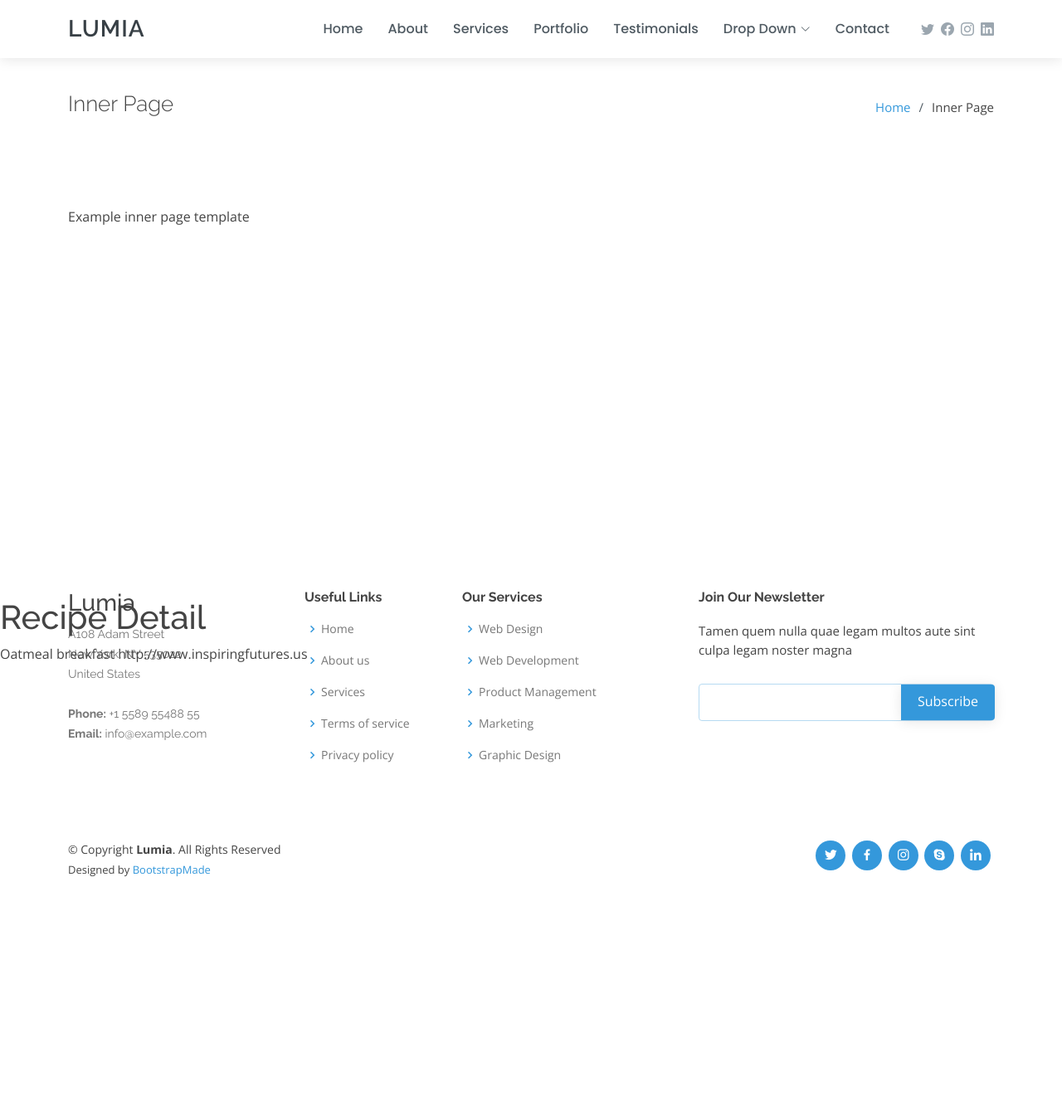
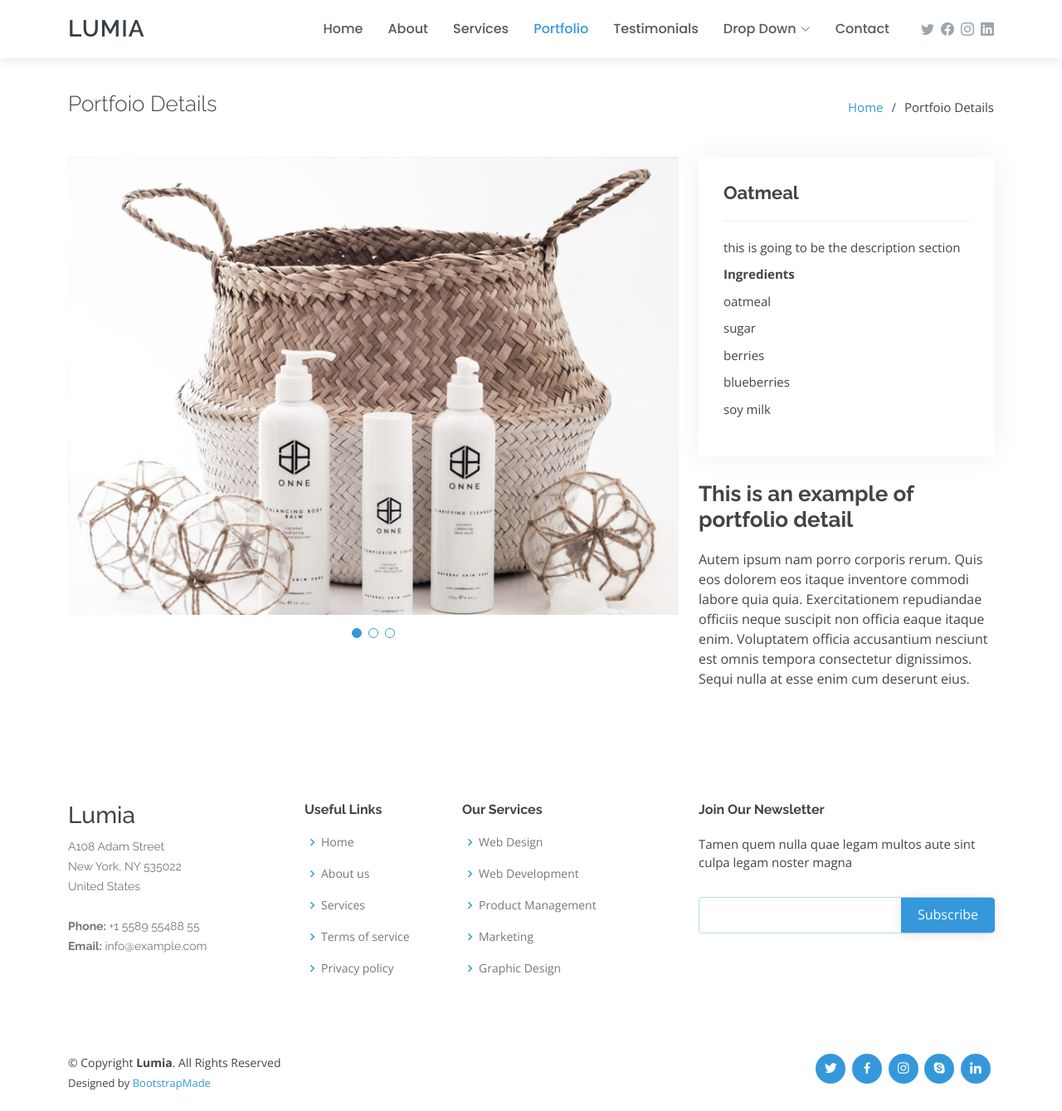
Before and after one commit to alba-molina-nyc/live_long_live_strong_fitness_project, a Django app: page /recipe/1/ in a window 1280 px wide. Shown: the whole page at 83% size. Before the commit the page ends 1057 px from the top, so only its background shows below. Run offline with Django 4.2, Linux system fonts and the light colour scheme; data comes from the database, SQL or seed files in the repository; some libraries are stand-ins or nearby versions.

Commit message:
recipe is populating

```diff
--- a/app_lllsf/models.py
+++ b/app_lllsf/models.py
@@ -127,7 +127,16 @@ class RecipeItem(models.Model):
     image = models.ImageField(upload_to='portfolio_images/')
     preview_link = models.URLField()
     description = models.TextField(blank=True)
-    ingredients = models.TextField(blank=True)
+    ingredient_1 = models.TextField(blank=True)
+    ingredient_2 = models.TextField(blank=True)
+    ingredient_3 = models.TextField(blank=True)
+    ingredient_4 = models.TextField(blank=True)
+    ingredient_5 = models.TextField(blank=True)
+    ingredient_6 = models.TextField(blank=True)
+    ingredient_7 = models.TextField(blank=True)
+    ingredient_8 = models.TextField(blank=True)
+    ingredient_9 = models.TextField(blank=True)
+    ingredient_10 = models.TextField(blank=True)
     paragraph_1 = models.TextField(blank=True)
     paragraph_2 = models.TextField(blank=True)
     paragraph_3 = models.TextField(blank=True)
--- a/app_lllsf/templates/blog_detail.html
+++ b/app_lllsf/templates/blog_detail.html
@@ -217,12 +217,10 @@
 </div>
 
 <!-- End Comments Form -->
+</div>
 
 
-
-
-
-          </div>
+<!-- TODO: figure out what you are going to do with this  -->
           <div class="col-md-3">
             <!-- ======= Sidebar ======= -->
             <div class="aside-block">
--- a/app_lllsf/templates/recipe_detail.html
+++ b/app_lllsf/templates/recipe_detail.html
@@ -1,3 +1,4 @@
+{% load static %}
 <!DOCTYPE html>
 <html lang="en">
 
@@ -5,26 +6,26 @@
   <meta charset="utf-8">
   <meta content="width=device-width, initial-scale=1.0" name="viewport">
 
-  <title>Inner Page - Lumia Bootstrap Template</title>
+  <title>Portfolio Details - Lumia Bootstrap Template</title>
   <meta content="" name="description">
   <meta content="" name="keywords">
 
   <!-- Favicons -->
-  <link href="assets/img/favicon.png" rel="icon">
-  <link href="assets/img/apple-touch-icon.png" rel="apple-touch-icon">
+  <link href="{% static 'assets/img/favicon.png' %} " rel="icon">
+  <link href="{% static 'assets/img/apple-touch-icon.png' %}" rel="apple-touch-icon">
 
   <!-- Google Fonts -->
   <link href="https://fonts.googleapis.com/css?family=Open+Sans:300,300i,400,400i,600,600i,700,700i|Raleway:300,300i,400,400i,500,500i,600,600i,700,700i|Poppins:300,300i,400,400i,500,500i,600,600i,700,700i" rel="stylesheet">
 
   <!-- Vendor CSS Files -->
-  <link href="assets/vendor/bootstrap/css/bootstrap.min.css" rel="stylesheet">
-  <link href="assets/vendor/bootstrap-icons/bootstrap-icons.css" rel="stylesheet">
-  <link href="assets/vendor/boxicons/css/boxicons.min.css" rel="stylesheet">
-  <link href="assets/vendor/glightbox/css/glightbox.min.css" rel="stylesheet">
-  <link href="assets/vendor/swiper/swiper-bundle.min.css" rel="stylesheet">
+  <link href="{% static 'assets/vendor/bootstrap/css/bootstrap.min.css' %}" rel="stylesheet">
+  <link href="{% static 'assets/vendor/bootstrap-icons/bootstrap-icons.css' %}" rel="stylesheet">
+  <link href="{% static 'assets/vendor/boxicons/css/boxicons.min.css' %}" rel="stylesheet">
+  <link href="{% static 'assets/vendor/glightbox/css/glightbox.min.css' %}" rel="stylesheet">
+  <link href="{% static 'assets/vendor/swiper/swiper-bundle.min.css' %}" rel="stylesheet">
 
   <!-- Template Main CSS File -->
-  <link href="assets/css/style.css" rel="stylesheet">
+  <link href="{% static 'assets/css/style.css' %}" rel="stylesheet">
 
   <!-- =======================================================
   * Template Name: Lumia
@@ -44,7 +45,7 @@
       <div class="logo me-auto">
         <h1><a href="index.html">Lumia</a></h1>
         <!-- Uncomment below if you prefer to use an image logo -->
-        <!-- <a href="index.html"><img src="assets/img/logo.png" alt="" class="img-fluid"></a>-->
+        <!-- <a href="index.html"><img src="{% static 'assets/img/logo.png" alt="" class="img-fluid"></a>-->
       </div>
 
       <nav id="navbar" class="navbar order-last order-lg-0">
@@ -52,7 +53,7 @@
           <li><a class="nav-link scrollto " href="#hero">Home</a></li>
           <li><a class="nav-link scrollto" href="#about">About</a></li>
           <li><a class="nav-link scrollto" href="#services">Services</a></li>
-          <li><a class="nav-link scrollto " href="#portfolio">Portfolio</a></li>
+          <li><a class="nav-link scrollto active" href="#portfolio">Portfolio</a></li>
           <li><a class="nav-link scrollto" href="#testimonials">Testimonials</a></li>
           <li class="dropdown"><a href="#"><span>Drop Down</span> <i class="bi bi-chevron-down"></i></a>
             <ul>
@@ -89,27 +90,80 @@
   <main id="main">
 
     <!-- ======= Breadcrumbs ======= -->
-    <section class="breadcrumbs">
+    <section id="breadcrumbs" class="breadcrumbs">
       <div class="container">
 
         <div class="d-flex justify-content-between align-items-center">
-          <h2>Inner Page</h2>
+          <h2>Portfoio Details</h2>
           <ol>
             <li><a href="index.html">Home</a></li>
-            <li>Inner Page</li>
+            <li>Portfoio Details</li>
           </ol>
         </div>
 
       </div>
     </section><!-- End Breadcrumbs -->
 
-    <section class="inner-page">
+    <!-- ======= Portfolio Details Section ======= -->
+    <section id="portfolio-details" class="portfolio-details">
       <div class="container">
-        <p>
-          Example inner page template
-        </p>
+
+        <div class="row gy-4">
+
+          <div class="col-lg-8">
+            <div class="portfolio-details-slider swiper">
+              <div class="swiper-wrapper align-items-center">
+
+                <div class="swiper-slide">
+                  <img src="{% static 'assets/img/portfolio/portfolio-1.jpg' %}" alt="">
+                </div>
+
+                <div class="swiper-slide">
+                  <img src="{% static 'assets/img/portfolio/portfolio-2.jpg' %}" alt="">
+                </div>
+
+                <div class="swiper-slide">
+                  <img src="{% static 'assets/img/portfolio/portfolio-3.jpg' %}" alt="">
+                </div>
+
+              </div>
+              <div class="swiper-pagination"></div>
+            </div>
+          </div>
+
+          <div class="col-lg-4">
+            <div class="portfolio-info">
+              <h3>{{ recipe_detail.name }}</h3>
+              <ul>
+                <li>{{ recipe_detail.description }}</li>
+                <li><strong>Ingredients</strong></li>
+                <li>{{ recipe_detail.ingredient_1 }}</li>
+                <li>{{ recipe_detail.ingredient_2 }}</li>
+                <li>{{ recipe_detail.ingredient_3 }}</li>
+                <li>{{ recipe_detail.ingredient_4 }}</li>
+                <li>{{ recipe_detail.ingredient_5 }}</li>
+                <li>{{ recipe_detail.ingredient_6 }}</li>
+                <li>{{ recipe_detail.ingredient_7 }}</li>
+                <li>{{ recipe_detail.ingredient_8 }}</li>
+                <li>{{ recipe_detail.ingredient_9 }}</li>
+                <li>{{ recipe_detail.ingredient_10 }}</li>
+
+
+
+              </ul>
+            </div>
+            <div class="portfolio-description">
+              <h2>This is an example of portfolio detail</h2>
+              <p>
+                Autem ipsum nam porro corporis rerum. Quis eos dolorem eos itaque inventore commodi labore quia quia. Exercitationem repudiandae officiis neque suscipit non officia eaque itaque enim. Voluptatem officia accusantium nesciunt est omnis tempora consectetur dignissimos. Sequi nulla at esse enim cum deserunt eius.
+              </p>
+            </div>
+          </div>
+
+        </div>
+
       </div>
-    </section>
+    </section><!-- End Portfolio Details Section -->
 
   </main><!-- End #main -->
 
@@ -192,34 +246,17 @@
   <a href="#" class="back-to-top d-flex align-items-center justify-content-center"><i class="bi bi-arrow-up-short"></i></a>
 
   <!-- Vendor JS Files -->
-  <script src="assets/vendor/purecounter/purecounter_vanilla.js"></script>
-  <script src="assets/vendor/bootstrap/js/bootstrap.bundle.min.js"></script>
-  <script src="assets/vendor/glightbox/js/glightbox.min.js"></script>
-  <script src="assets/vendor/isotope-layout/isotope.pkgd.min.js"></script>
-  <script src="assets/vendor/swiper/swiper-bundle.min.js"></script>
-  <script src="assets/vendor/waypoints/noframework.waypoints.js"></script>
-  <script src="assets/vendor/php-email-form/validate.js"></script>
+  <script src="{% static 'assets/vendor/purecounter/purecounter_vanilla.js' %}"></script>
+  <script src="{% static 'assets/vendor/bootstrap/js/bootstrap.bundle.min.js' %}"></script>
+  <script src="{% static 'assets/vendor/glightbox/js/glightbox.min.js' %}"></script>
+  <script src="{% static 'assets/vendor/isotope-layout/isotope.pkgd.min.js' %}"></script>
+  <script src="{% static 'assets/vendor/swiper/swiper-bundle.min.js"></script>
+  <script src="{% static 'assets/vendor/waypoints/noframework.waypoints.js' %}"></script>
+  <script src="{% static 'assets/vendor/php-email-form/validate.js' %}"></script>
 
   <!-- Template Main JS File -->
-  <script src="assets/js/main.js"></script>
+  <script src="{% static 'assets/js/main.js' %}"></script>
 
 </body>
 
 </html>
-<h1>Recipe Detail </h1>
-
-
-{{ recipe_detail.name }}
-{{ recipe_detail.item_type }}
-{{ recipe_detail.preview_link }}
-{{ recipe_detail.description }}
-{{ recipe_detail.ingredients }}
-{{ recipe_detail.paragraph_1 }}
-{{ recipe_detail.paragraph_2 }}
-{{ recipe_detail.paragraph_3 }}
-{{ recipe_detail.paragraph_4 }}
-{{ recipe_detail.paragraph_5 }}
-{{ recipe_detail.paragraph_6 }}
-{{ recipe_detail.paragraph_7 }}
-{{ recipe_detail.paragraph_8 }}
-{{ recipe_detail.paragraph_9 }}
```
Also changed, not shown: app_lllsf/migrations/0021_remove_recipeitem_ingredients_and_more.py (added), db.sqlite3.
